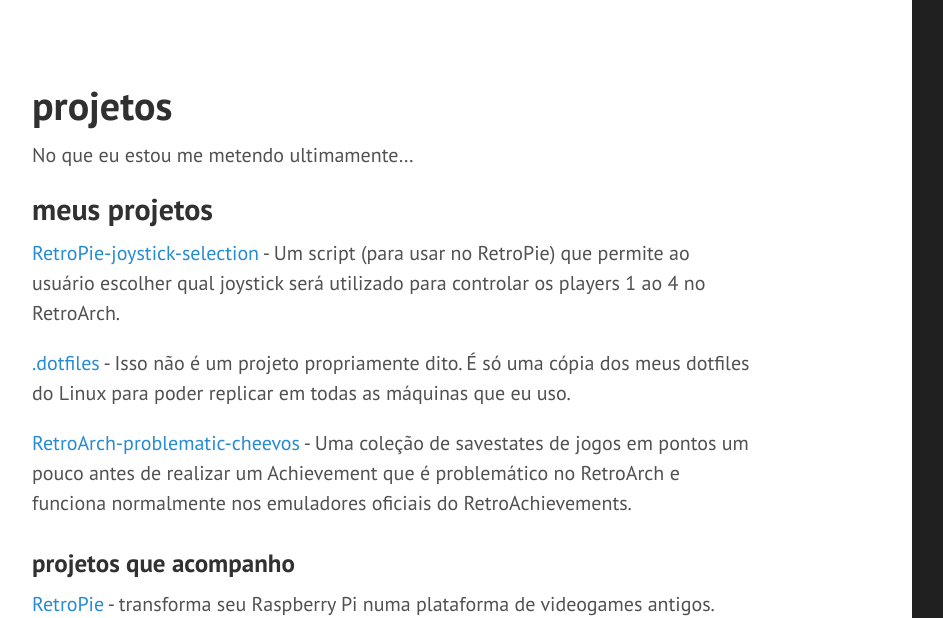
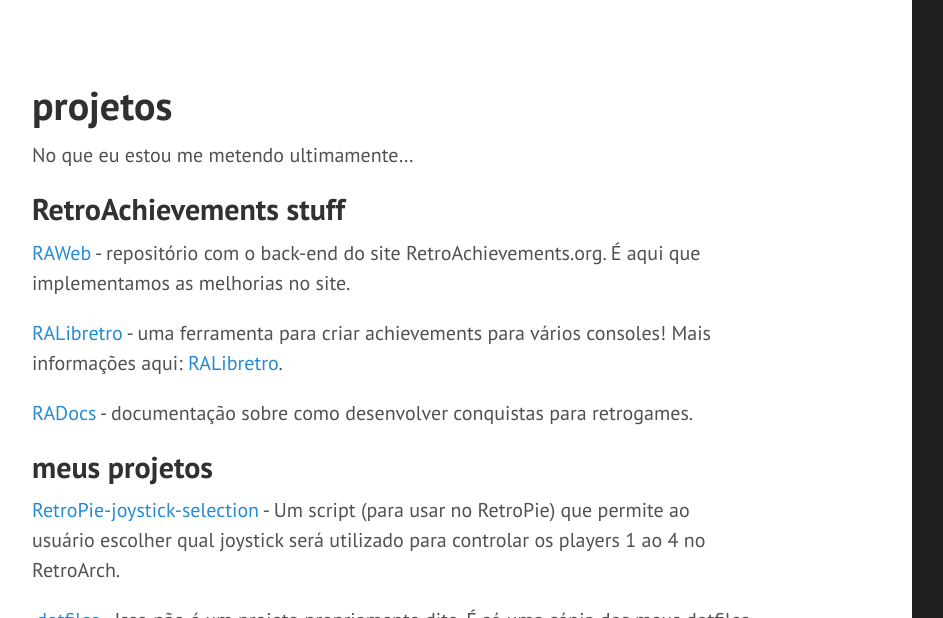
Before and after one commit to meleu/meleu.github.io, a Jekyll site: the page built from projetos.md, in a window 1280 px wide and 1256 px high, cut to the strip 0-618 px from the top of the window. Shown: the whole strip, without its empty margins (68-1011 px from the left). Built offline with Jekyll 4.4.1, drawn with Linux system fonts in a browser that asks for light colours.

Commit message:
Update projetos.md

```diff
--- a/projetos.md
+++ b/projetos.md
@@ -4,6 +4,19 @@
 ---
 
 No que eu estou me metendo ultimamente...
+
+
+## RetroAchievements stuff
+
+[RAWeb](https://github.com/RetroAchievements/RAWeb) - repositório com o back-end do
+site RetroAchievements.org. É aqui que implementamos as melhorias no site.
+
+[RALibretro](https://github.com/leiradel/RALibretro) - uma ferramenta para criar
+achievements para vários consoles! Mais informações aqui: [RALibretro](https://retroachievements.github.io/docs/RALibretro/).
+
+[RADocs](https://retroachievements.github.io/) - documentação sobre como desenvolver conquistas
+para retrogames.
+
 
 ## meus projetos
 
@@ -20,6 +33,7 @@
 um Achievement que é problemático no RetroArch e funciona normalmente nos
 emuladores oficiais do RetroAchievements.
 
+
 ### projetos que acompanho
 [RetroPie](http://retropie.org.uk/) - transforma seu Raspberry Pi numa
 plataforma de videogames antigos.
```
